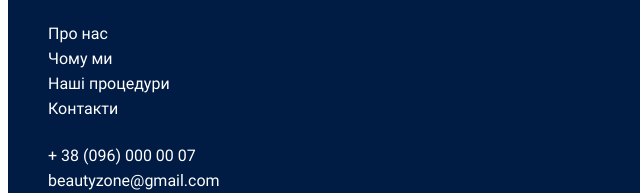
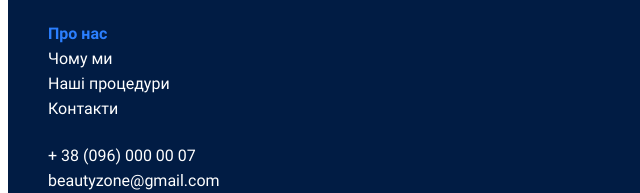
Before and after one commit to VladyslavTytarenko/genius-homework-1, a plain HTML site: page index.html in a window 1280 px wide. In both pictures the pointer is over the link 77 px from the left and 4338 px from the top of the page. Shown: the part 4305-4498 px from the top of the page, 0-640 px from the left. Drawn offline with Linux system fonts and the light colour scheme.

Commit message:
Change hover for footer links

```diff
--- a/css/styles.css
+++ b/css/styles.css
@@ -178,3 +178,9 @@ footer {
   font-size: 13px;
   line-height: 1.1;
 }
+
+.footer-link:hover {
+  color: var(--brand-color);
+  font-weight: 700;
+  font-size: 16px;
+}
```
